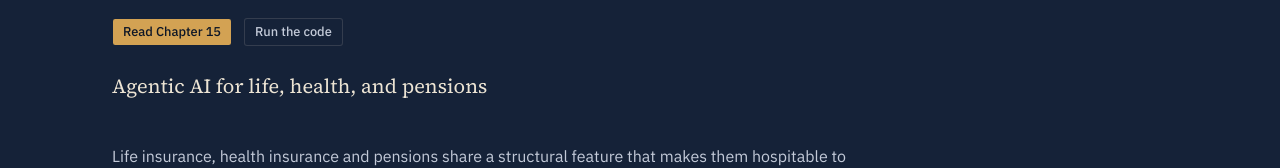
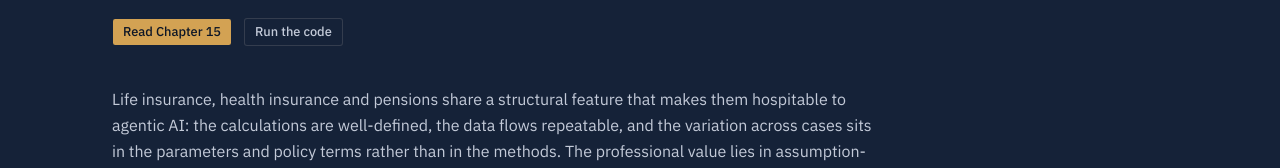
Before and after one commit to RohanYashraj/agentic-ai-for-actuaries-code, a Next.js app in the folder web/: page /actuarial-ai/life-health-pensions in a window 1280 px wide. Shown: the part 284-452 px from the top of the page. Built offline with nearby package versions, Linux system fonts and the light colour scheme; no server answers.

Commit message:
Remove the domain detail page's duplicated serif lede, since the h1 already shows domain.headline.
Co-Authored-By: Claude Fable 5 <noreply@anthropic.com>

```diff
--- a/web/app/actuarial-ai/[domain]/page.tsx
+++ b/web/app/actuarial-ai/[domain]/page.tsx
@@ -102,10 +102,6 @@ export default async function DomainPage({
         </div>
       </header>
 
-      <p className="mt-6 max-w-3xl font-serif text-xl leading-relaxed text-cream-200">
-        {domain.headline}
-      </p>
-
       <section className="mt-10 max-w-3xl space-y-5">
         {domain.intro.map((para) => (
           <p key={para.slice(0, 48)} className="text-base leading-relaxed">
```
